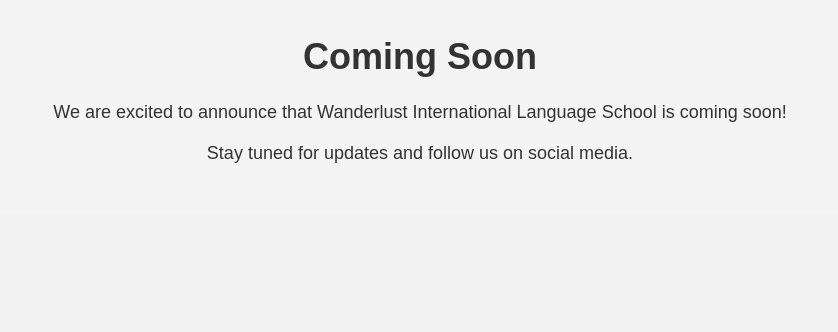
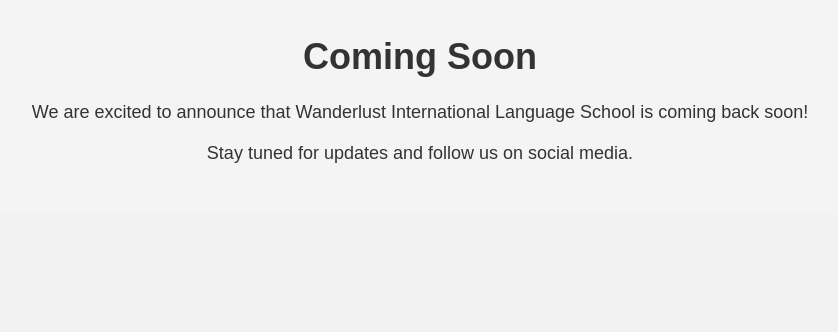
Before and after one commit to tjemni/tjemni.github.io, a plain HTML site: page index.html in a window 1280 px wide. Shown: the part 468-800 px from the top of the page, without its empty margins (220-1058 px from the left). Drawn offline with Linux system fonts and the light colour scheme.

Commit message:
Update index.html

```diff
--- a/index.html
+++ b/index.html
@@ -99,7 +99,7 @@
     <div class="container">
         <img src="logo.png" alt="Wanderlust Logo" class="logo">
         <h1>Coming Soon</h1>
-        <p>We are excited to announce that Wanderlust International Language School is coming soon!</p>
+        <p>We are excited to announce that Wanderlust International Language School is coming back soon!</p>
         <p>Stay tuned for updates and follow us on social media.</p>
         <p></p>
     </div>
```
